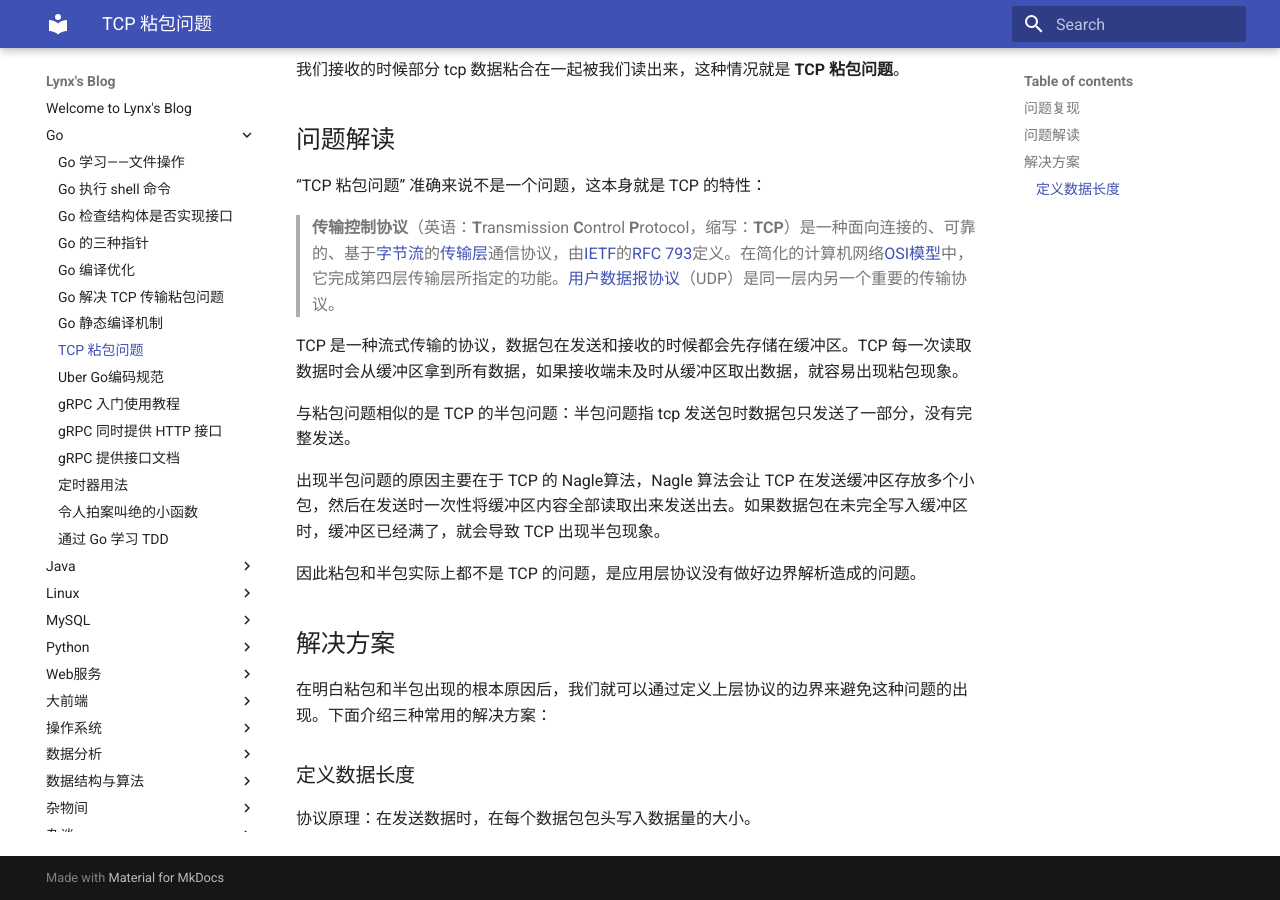
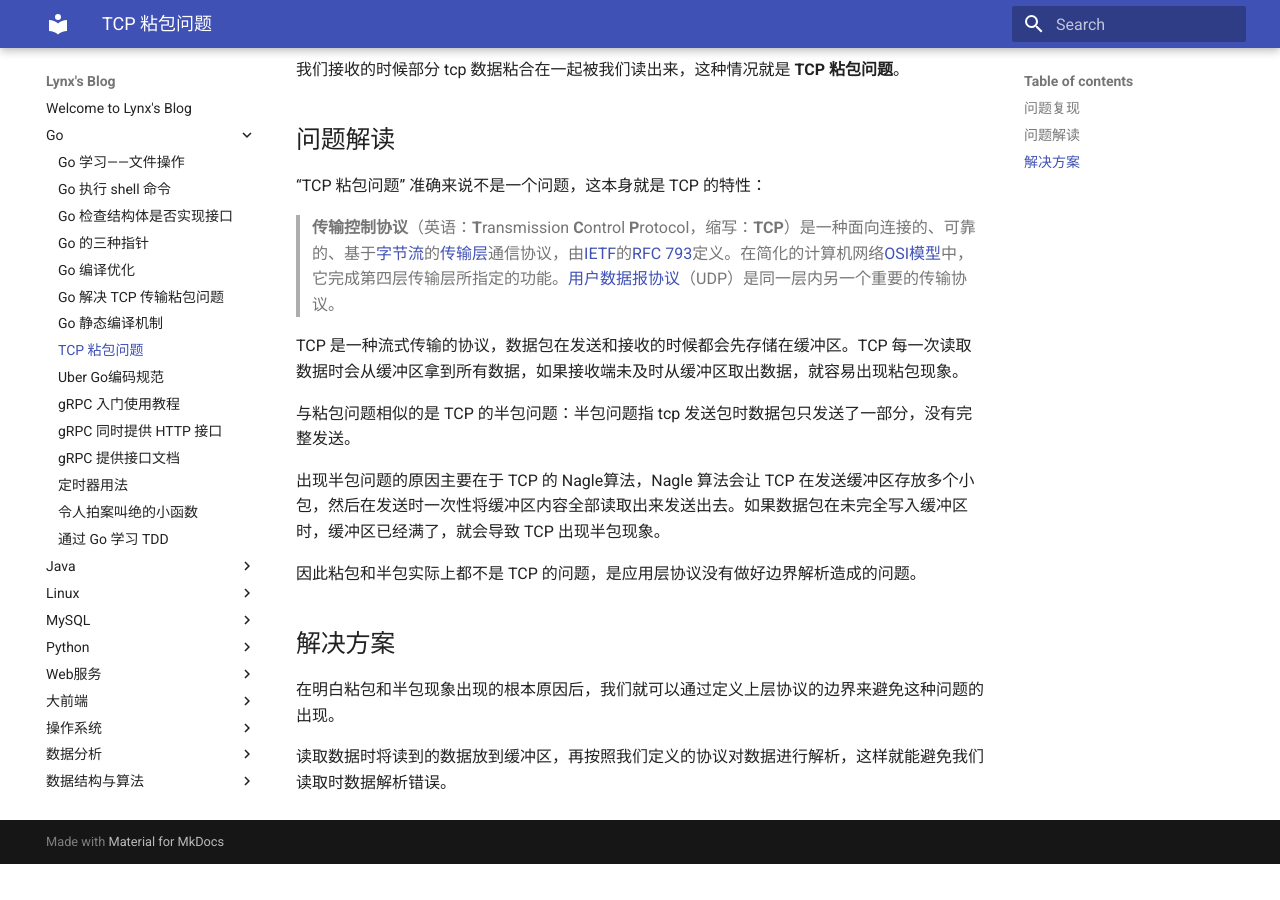
Before and after one commit to 1314liuwei/blog, an MkDocs documentation site: the page built from docs/Go/TCP 粘包问题.md, in a window 1280 px wide and 900 px high, scrolled down 1894 px. Built offline with MkDocs 1.6.1 and Material for MkDocs 9.7.7, drawn with Linux system fonts in a browser that asks for light colours; after the commit the page ends 2758 px from its top, so only the background shows below that.

Commit message:
2023/03/22 周三

```diff
--- a/docs/Go/TCP 粘包问题.md
+++ b/docs/Go/TCP 粘包问题.md
@@ -113,8 +113,6 @@ TCP 是一种流式传输的协议，数据包在发送和接收的时候都会
 
 ## 解决方案
 
-在明白粘包和半包出现的根本原因后，我们就可以通过定义上层协议的边界来避免这种问题的出现。下面介绍三种常用的解决方案：
+在明白粘包和半包现象出现的根本原因后，我们就可以通过定义上层协议的边界来避免这种问题的出现。
 
-### 定义数据长度
-
-协议原理：在发送数据时，在每个数据包包头写入数据量的大小。
+读取数据时将读到的数据放到缓冲区，再按照我们定义的协议对数据进行解析，这样就能避免我们读取时数据解析错误。
```
